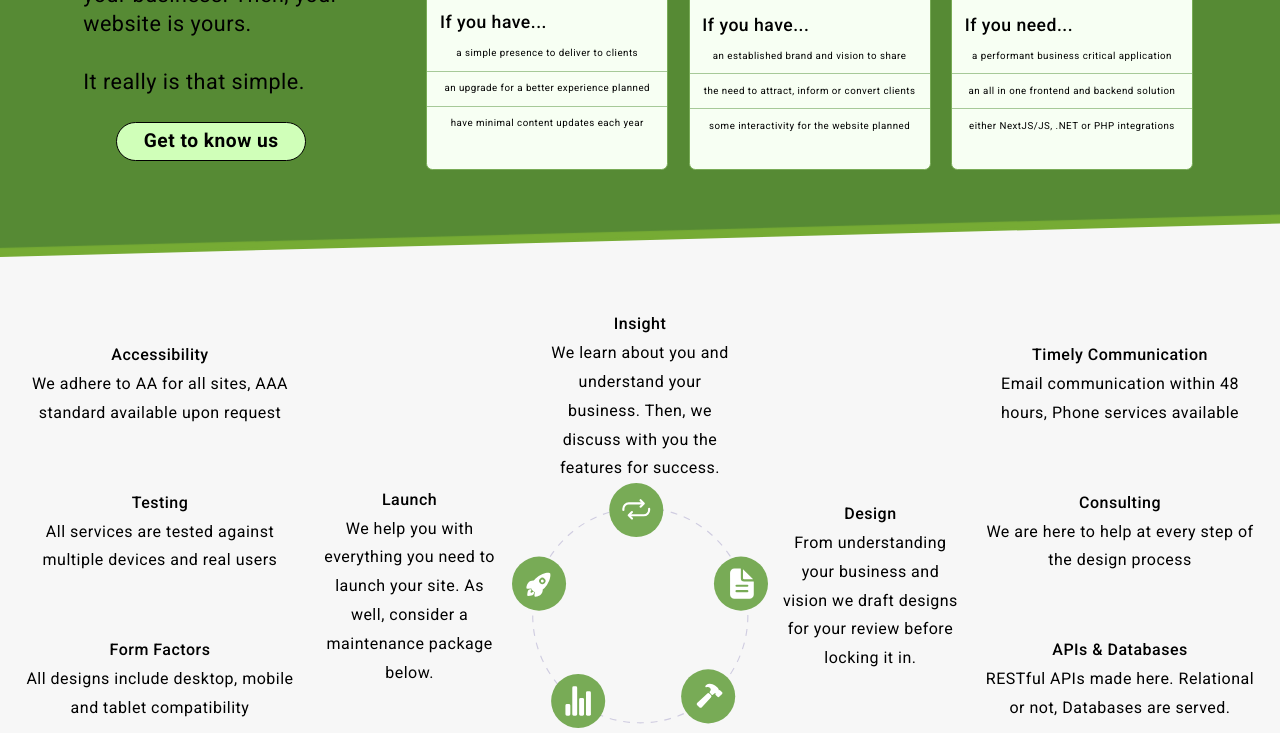
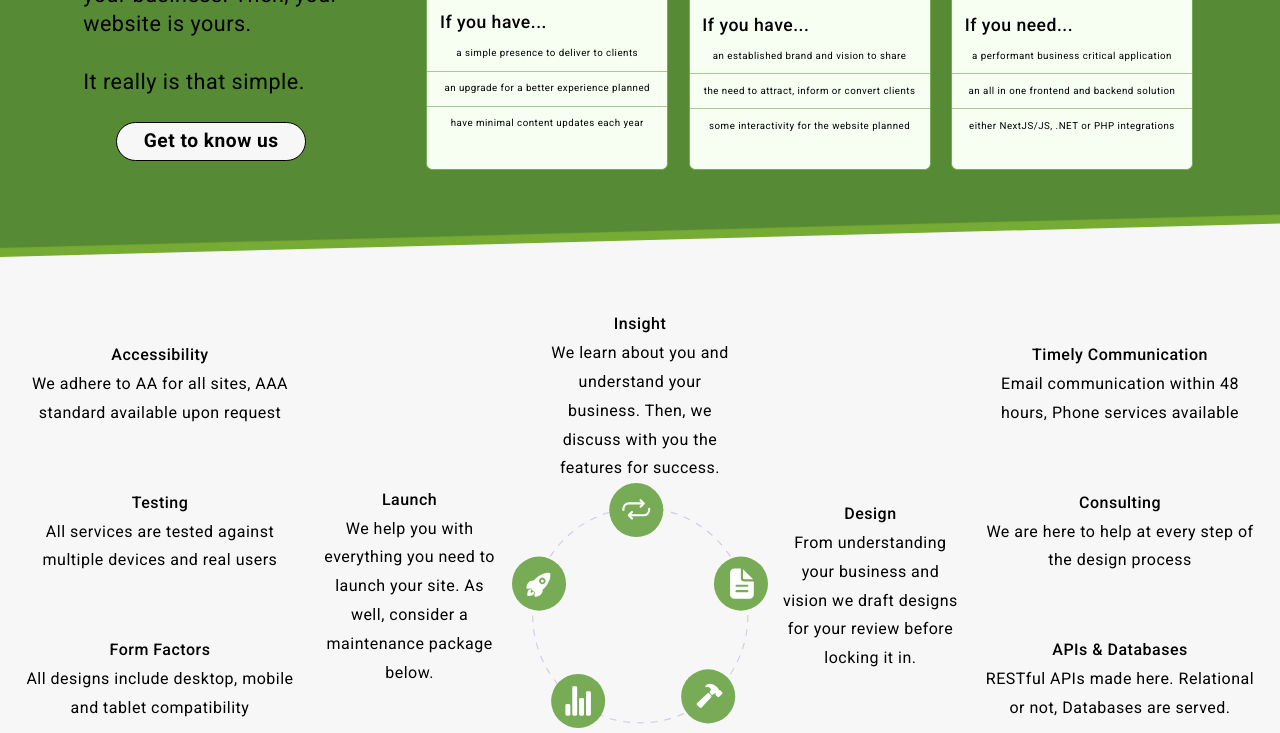
Before and after one commit to Ink230/qws, a Next.js app: page / in a window 1280 px wide. Shown: the part 980-1713 px from the top of the page. Built offline with nearby package versions, Linux system fonts and the light colour scheme.

Commit message:
Table dark button fix

```diff
--- a/src/styles/Product.module.css
+++ b/src/styles/Product.module.css
@@ -40,7 +40,7 @@
 .action {
   border: solid 1px #000;
   border-radius: 20px;
-  background-color: #d0ffb9;
+  background-color: #f7f7f7;
   padding: 0.3vw;
   text-align: center;
   width: 10vw;
```
